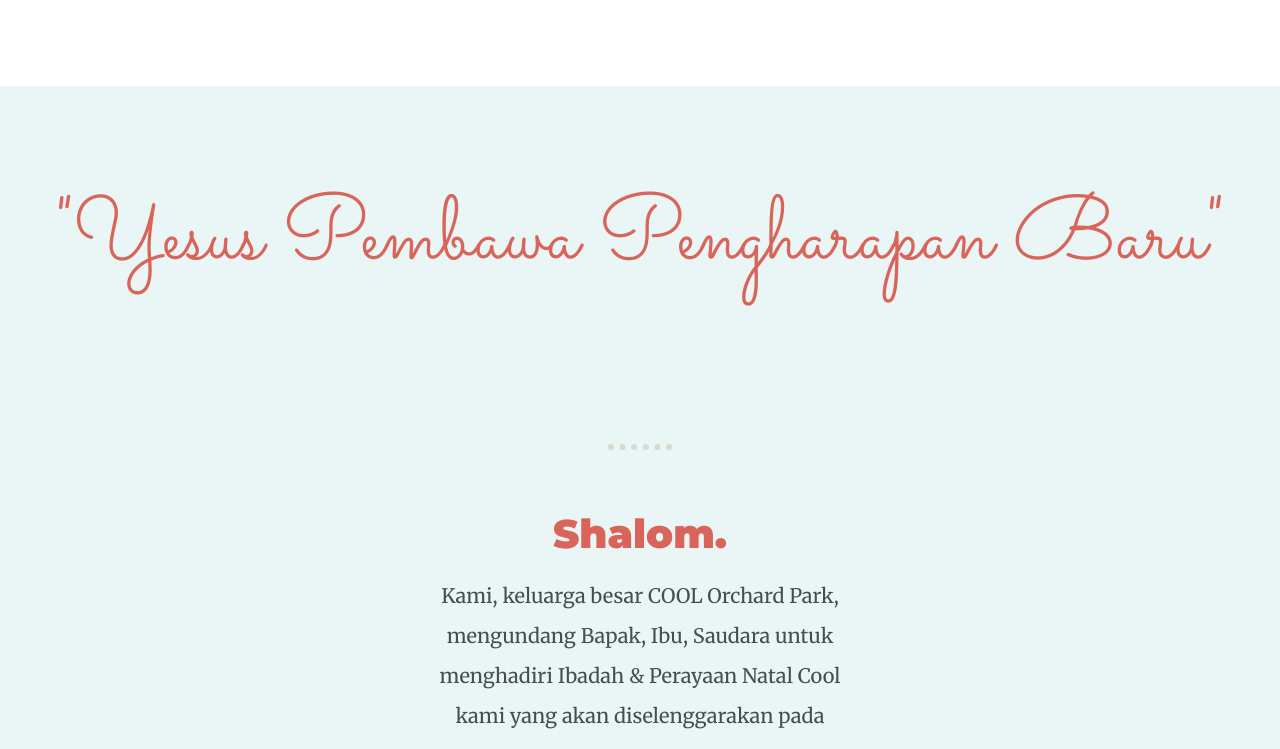
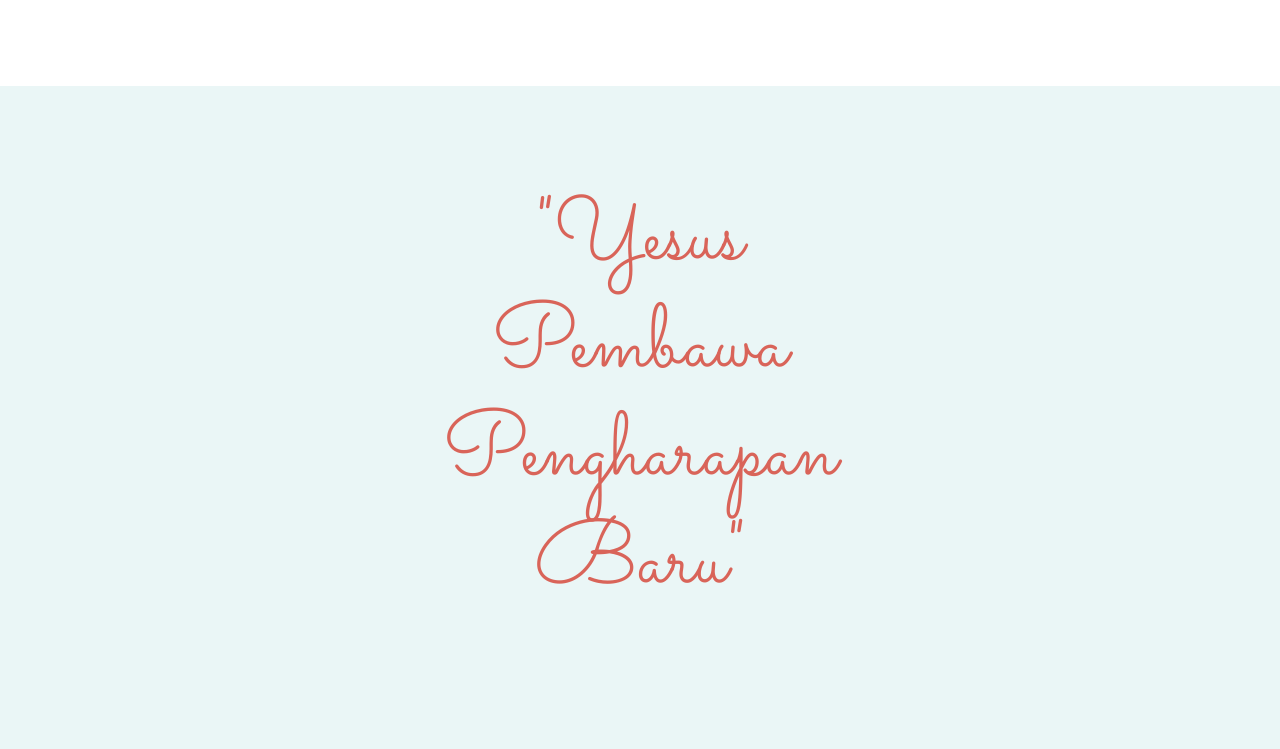
Before and after one commit to monambarita/natalorchardpark, a plain HTML site: page index.html in a window 1280 px wide. Shown: the part 1194-1943 px from the top of the page. Drawn offline with nearby package versions, Linux system fonts and the light colour scheme; a web font is replaced by a local one.

Commit message:
Update index.html

```diff
--- a/index.html
+++ b/index.html
@@ -48,8 +48,14 @@
 
 
   <div class="invitation-section">
-    <div class="tema-natal col-lg-12 col-md-4">
-      <h1>"Yesus Pembawa Pengharapan Baru"</h1>
+    <div class="row">
+      <div class="col-lg-4 col-md-4"></div>
+
+      <div class="tema-natal col-lg-4 col-md-4">
+        <h1>"Yesus Pembawa Pengharapan Baru"</h1>
+      </div>
+
+      <div class="col-lg-4 col-md-4"></div>
     </div>
     <hr>
 
```
